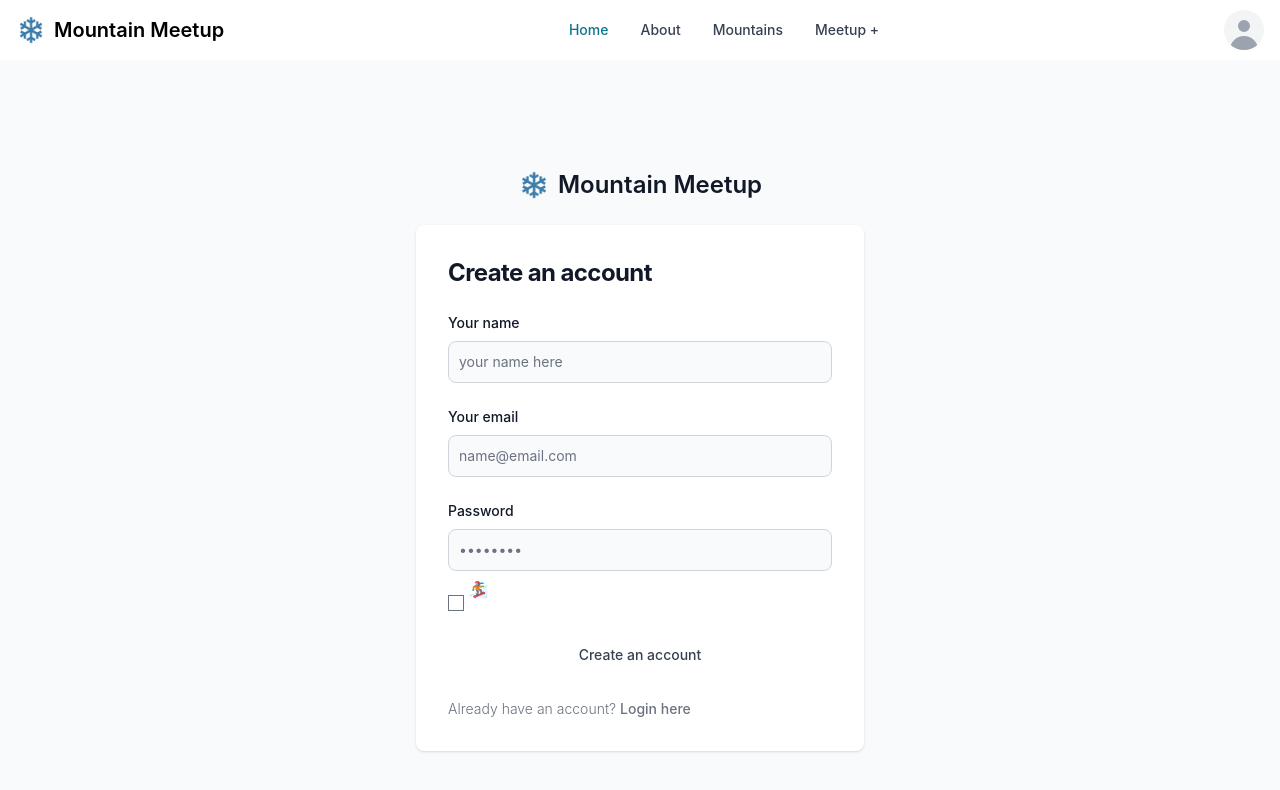
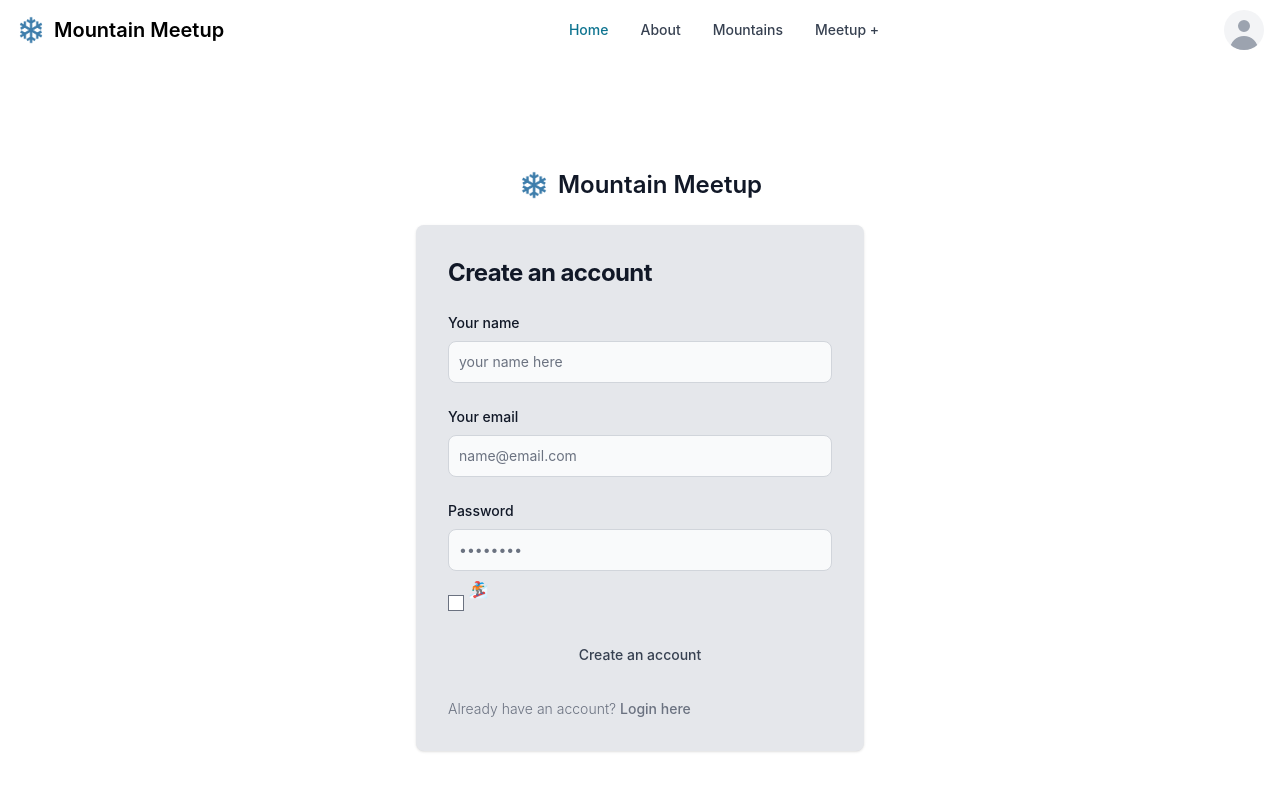
Before and after one commit to Kelan6/powder-planner, a React (Create React App) app in the folder client/: page /signup in a window 1280 px wide. Shown: the top 790 px of the page. Built offline with nearby package versions, Linux system fonts and the light colour scheme; no server answers.

Commit message:
color changes

```diff
--- a/client/src/Home.js
+++ b/client/src/Home.js
@@ -1,6 +1,5 @@
 import React from 'react'
 import { TypeAnimation } from 'react-type-animation';
-import pic2 from './assets/pic2.jpg'
 import sb1 from './assets/sb1.webp'
 import gsd3 from './assets/gsd3.jpeg'
 import smb from './assets/smb.jpeg'
--- a/client/src/Login.js
+++ b/client/src/Login.js
@@ -46,7 +46,7 @@ function Login({ setLoggedIn, setCurrentUser }) {
           <img class="w-8 h-8 mr-2" src={snowflake} alt="logo"/>
             Mountain Meetup
         </a>
-        <div class="w-full bg-white rounded-lg shadow dark:border md:mt-0 sm:max-w-md xl:p-0 dark:bg-gray-800 dark:border-gray-700">
+        <div class="w-full bg-gray-200 rounded-lg shadow dark:border md:mt-0 sm:max-w-md xl:p-0 dark:bg-gray-800 dark:border-gray-700">
           <div class="p-6 space-y-4 md:space-y-6 sm:p-8">
             <h1 class="text-xl font-bold leading-tight tracking-tight text-gray-900 md:text-2xl dark:text-white">
 
@@ -71,7 +71,7 @@ function Login({ setLoggedIn, setCurrentUser }) {
                 </div>
                 <a href="#" class="text-sm font-medium text-primary-600 hover:underline dark:text-primary-500">Forgot password?</a>
               </div>
-              <button type="submit" name='login' class="w-full text-white bg-primary-600 hover:bg-primary-700 focus:ring-4 focus:outline-none focus:ring-primary-300 font-medium rounded-lg text-sm px-5 py-2.5 text-center dark:bg-primary-600 dark:hover:bg-primary-700 dark:focus:ring-primary-800">Sign in</button>
+              <button type="submit" name='login' class="w-full text-blue- bg-primary-600 hover:bg-primary-700 focus:ring-4 focus:outline-none focus:ring-primary-300 font-medium rounded-lg text-sm px-5 py-2.5 text-center dark:bg-primary-600 dark:hover:bg-primary-700 dark:focus:ring-primary-800">Sign in</button>
               <p class="text-sm font-light text-gray-500 dark:text-gray-400">
                 Don’t have an account yet? <a href='./signup' class="font-medium text-primary-600 hover:underline dark:text-primary-500">Sign up</a>
               </p>
--- a/client/src/Profile.js
+++ b/client/src/Profile.js
@@ -1,6 +1,6 @@
-import React, {useState} from 'react'
+import React from 'react'
 import {useHistory} from 'react-router-dom'
-import {Card, Dropdown} from 'flowbite-react'
+import {Card} from 'flowbite-react'
 import snowflake from './assets/snowflake.png'
 import './App.css'
 
@@ -46,13 +46,11 @@ console.log(currentUser.events)
       </div>
       <div  className="mt-4 flex space-x-3 lg:mt-6">
         <a onClick = {handleProfileClick}
-          href="#"
           className="inline-flex items-center rounded-lg bg-blue-700 py-2 px-4 text-center text-sm font-medium text-white hover:bg-blue-800 focus:outline-none focus:ring-4 focus:ring-blue-300 dark:bg-blue-600 dark:hover:bg-blue-700 dark:focus:ring-blue-800"
         >
           Edit Profile
         </a>
         <a onClick={handleHomeClick}
-          href="#"
           className="inline-flex items-center rounded-lg border border-gray-300 bg-white py-2 px-4 text-center text-sm font-medium text-gray-900 hover:bg-gray-100 focus:outline-none focus:ring-4 focus:ring-gray-200 dark:border-gray-600 dark:bg-gray-800 dark:text-white dark:hover:border-gray-700 dark:hover:bg-gray-700 dark:focus:ring-gray-700"
         >
           Meet up +
--- a/client/src/ProfileForm.js
+++ b/client/src/ProfileForm.js
@@ -1,6 +1,6 @@
 import React, { useState } from 'react'
 import { useHistory } from 'react-router-dom'
-import { Button, Label, TextInput, Modal, Checkbox } from 'flowbite-react'
+import { Button, Label, TextInput, Modal} from 'flowbite-react'
 
 function ProfileForm({ currentUser, setCurrentUser }) {
 
--- a/client/src/Signup.js
+++ b/client/src/Signup.js
@@ -48,13 +48,13 @@ function Signup({ setCurrentUser, setLoggedIn }) {
   }
 
   return (
-    <section class="bg-gray-50 dark:bg-gray-900">
+    <section class="bg-white dark:bg-gray-900">
       <div class="flex flex-col items-center justify-center px-6 py-8 mx-auto md:h-screen lg:py-0">
         <a href="#" class="flex items-center mb-6 text-2xl font-semibold text-gray-900 dark:text-white">
           <img class="w-8 h-8 mr-2" src={snowflake} alt="logo" />
           Mountain Meetup
         </a>
-        <div class="w-full bg-white rounded-lg shadow dark:border md:mt-0 sm:max-w-md xl:p-0 dark:bg-gray-800 dark:border-gray-700">
+        <div class="w-full bg-gray-200 rounded-lg shadow dark:border md:mt-0 sm:max-w-md xl:p-0 dark:bg-gray-800 dark:border-gray-700">
           <div class="p-6 space-y-4 md:space-y-6 sm:p-8">
             <h1 class="text-xl font-bold leading-tight tracking-tight text-gray-900 md:text-2xl dark:text-white">
               Create an account
```
